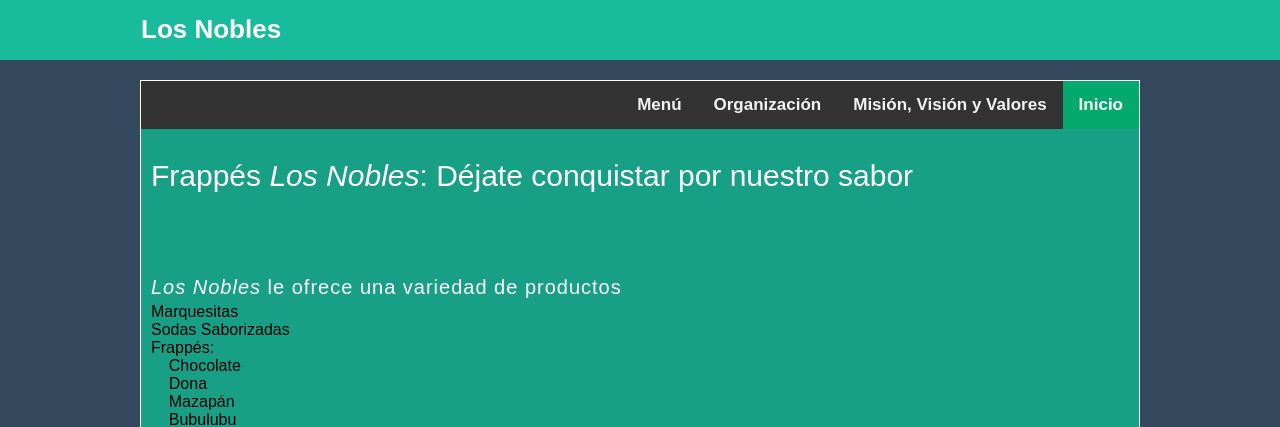
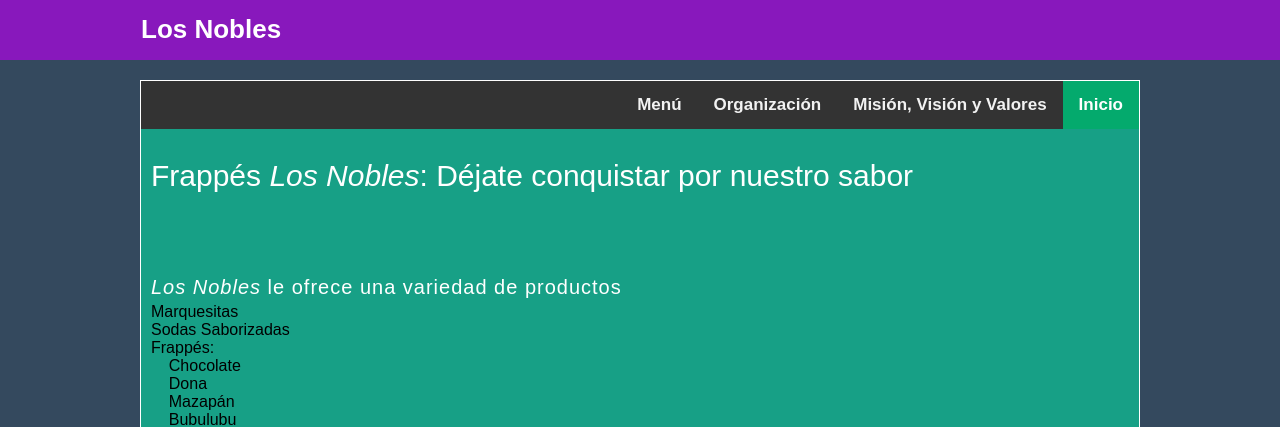
Before and after one commit to MarcoWan213/SitioWeb, a PHP site: page /pag1.html in a window 1280 px wide. Shown: the top 427 px of the page. Run offline with PHP 8.4, Linux system fonts and the light colour scheme.

Commit message:
Color header

```diff
--- a/hojaestilos.css
+++ b/hojaestilos.css
@@ -25,7 +25,7 @@ header{
     position: fixed;
     left: 0;
     top: 0;
-    background-color: #18bc9d;
+    background-color: #8818bc;
 
 }
 #check{
```
